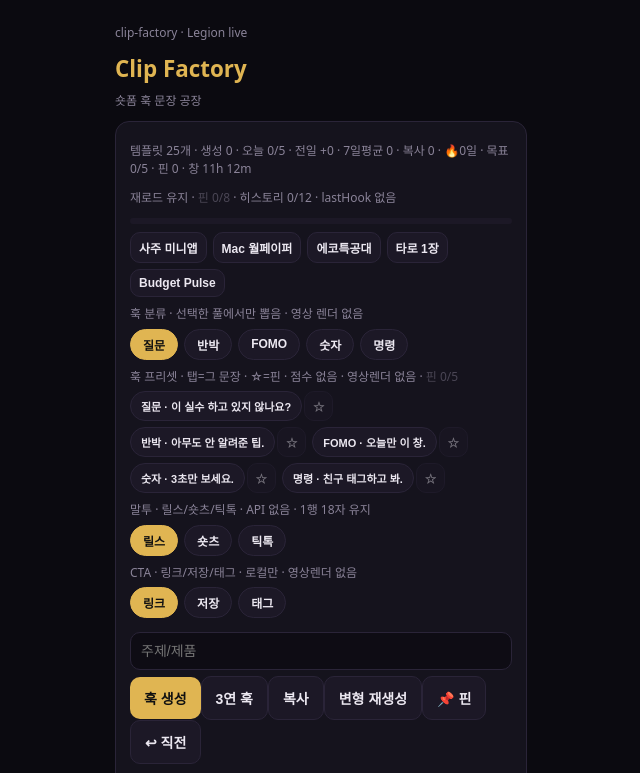
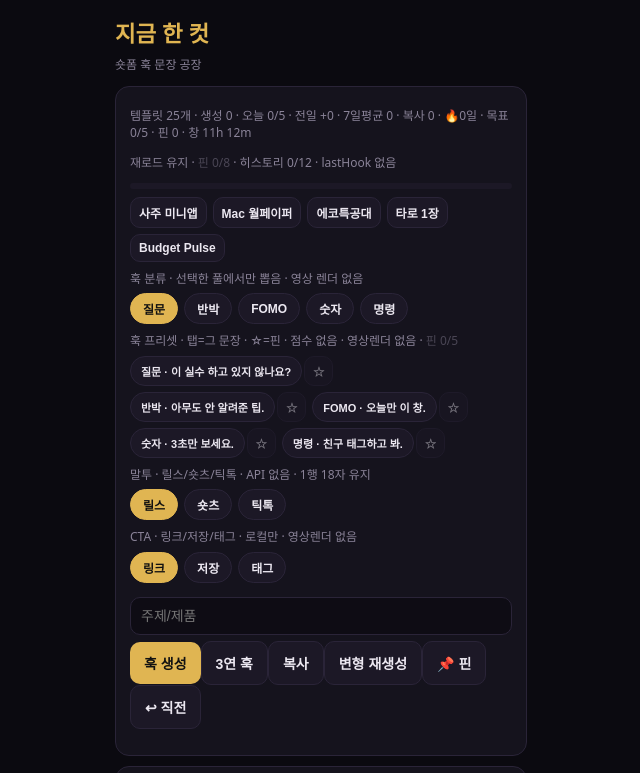
Before and after one commit to hosuman08-netizen/clip-factory, a plain HTML site: page index.html in a window 1280 px wide. Shown: the top 773 px of the page, without its empty margins (319-959 px from the left). Drawn offline with Linux system fonts and the light colour scheme; a script that the page names is missing.

Commit message:
first-screen KR h1 clip-factory

```diff
--- a/index.html
+++ b/index.html
@@ -1,7 +1,7 @@
 <!DOCTYPE html>
 <html lang="ko"><head>
 <meta charset="UTF-8"/><meta name="viewport" content="width=device-width,initial-scale=1"/>
-<title>Clip Factory</title>
+<title>지금 한 컷</title>
 <meta name="description" content="숏폼 훅 문장 공장"/>
 <link rel="manifest" href="manifest.json"/>
 <style>
@@ -25,8 +25,7 @@ a{color:var(--gold)}
 footer{text-align:center;color:var(--dim);font-size:11px;margin-top:22px;line-height:1.6}
 
 </style></head><body>
-<p class="sub">clip-factory · Legion live</p>
-<h1>Clip Factory</h1>
+<h1>지금 한 컷</h1>
 <p class="sub">숏폼 훅 문장 공장</p>
 <div id="app"></div>
 
```
